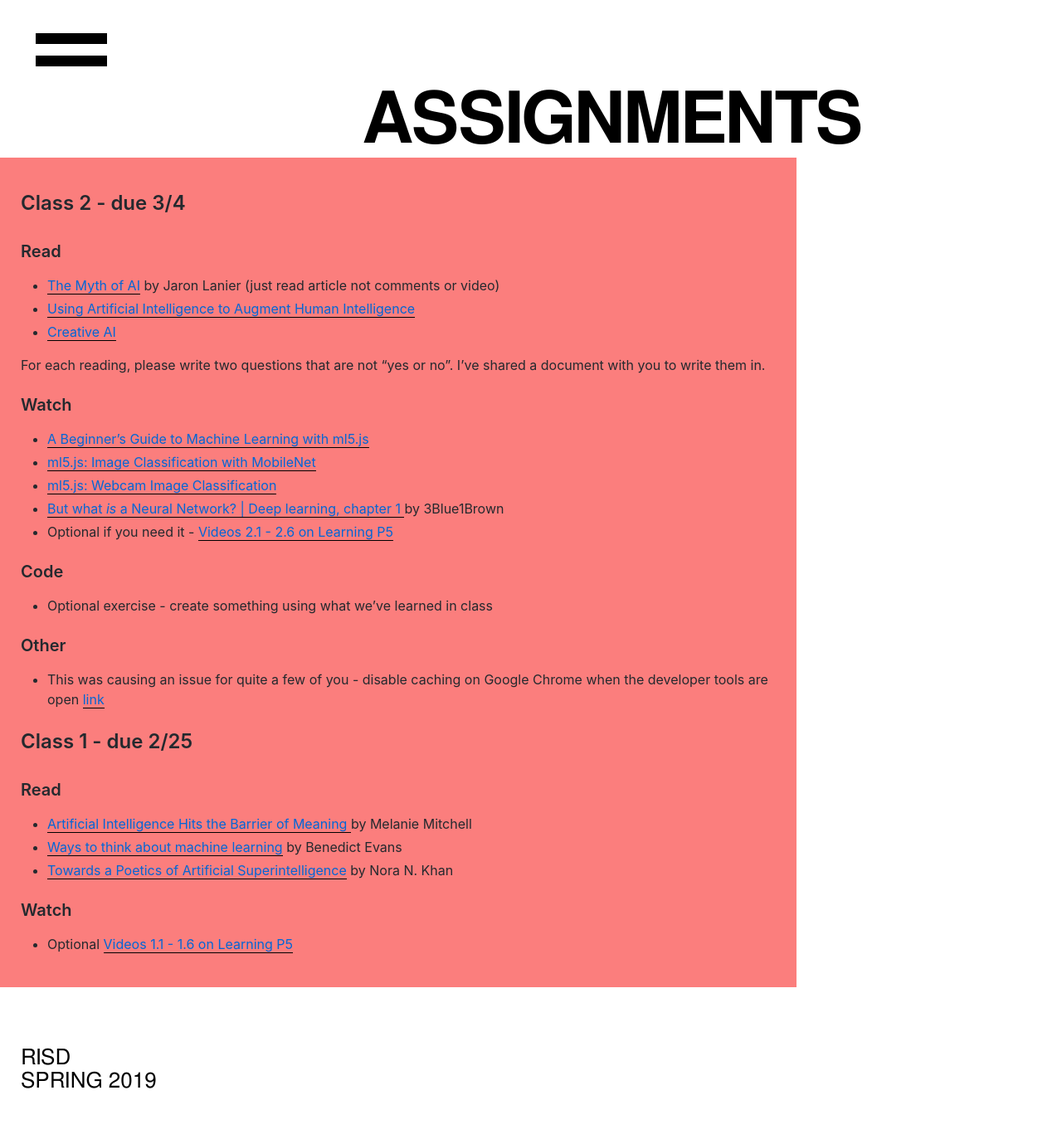
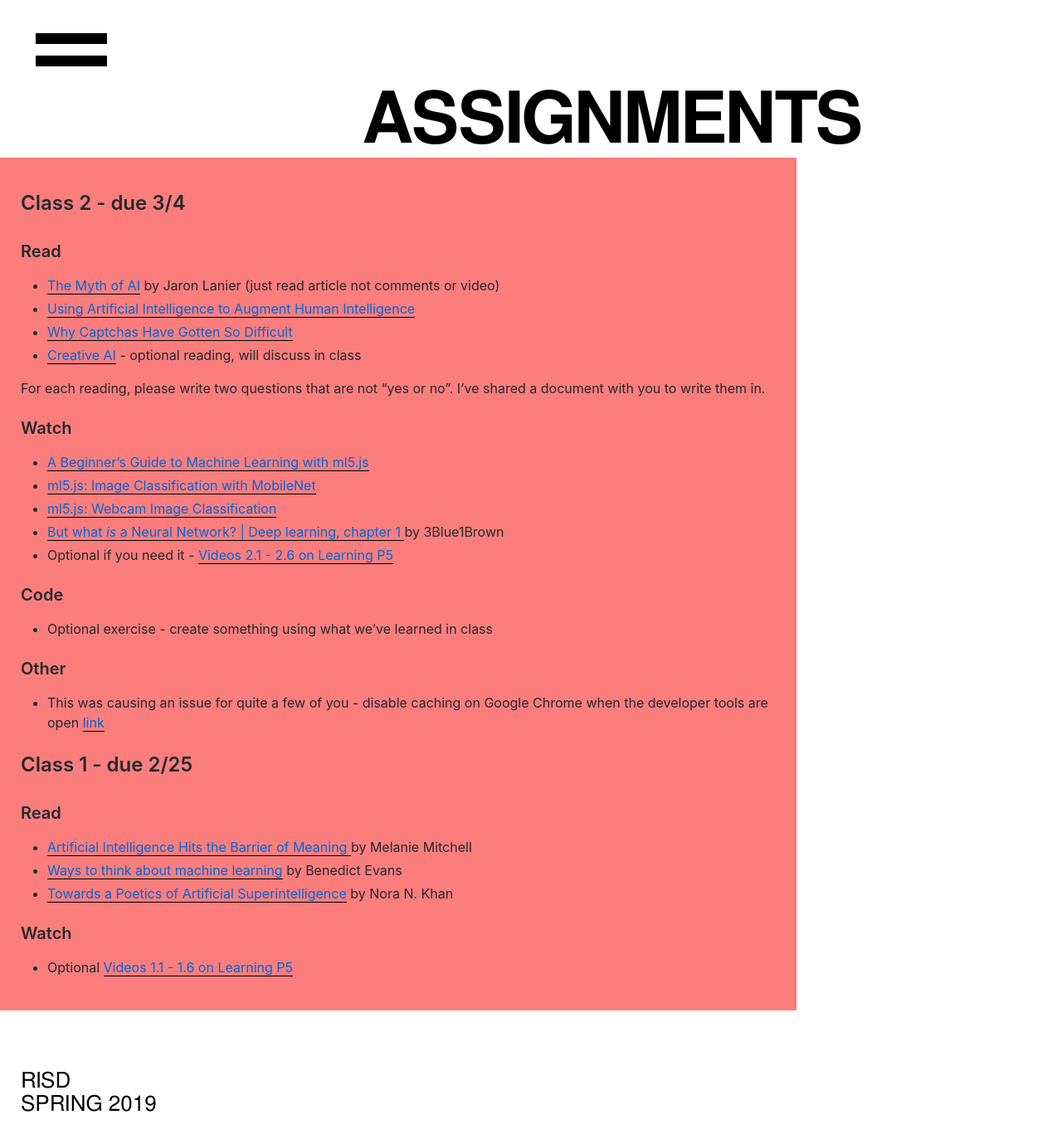
Before and after one commit to polyrhythmatic/spring2019machinelearning, a Jekyll site: the page built from _pages/assignments.md, in a window 1280 px wide. Shown: the whole page at 83% size. Built offline with Jekyll 4.4.1, drawn with Linux system fonts in a browser that asks for light colours; nearby versions of some CDN libraries; before the commit the page ends 1351 px from its top, so only the background shows below that.

Commit message:
adding assignment

```diff
--- a/_pages/assignments.md
+++ b/_pages/assignments.md
@@ -9,7 +9,8 @@ title: ASSIGNMENTS
 ### Read
 * [The Myth of AI](https://www.edge.org/conversation/the-myth-of-ai) by Jaron Lanier (just read article not comments or video)
 * [Using Artificial Intelligence to Augment Human Intelligence](https://distill.pub/2017/aia/)
-* [Creative AI](https://medium.com/@creativeai/creativeai-9d4b2346faf3)
+* [Why Captchas Have Gotten So Difficult](https://www.theverge.com/2019/2/1/18205610/google-captcha-ai-robot-human-difficult-artificial-intelligence)
+* [Creative AI](https://medium.com/@creativeai/creativeai-9d4b2346faf3) - optional reading, will discuss in class
 
 For each reading, please write two questions that are not "yes or no". I've shared a document with you to write them in.
 
```
